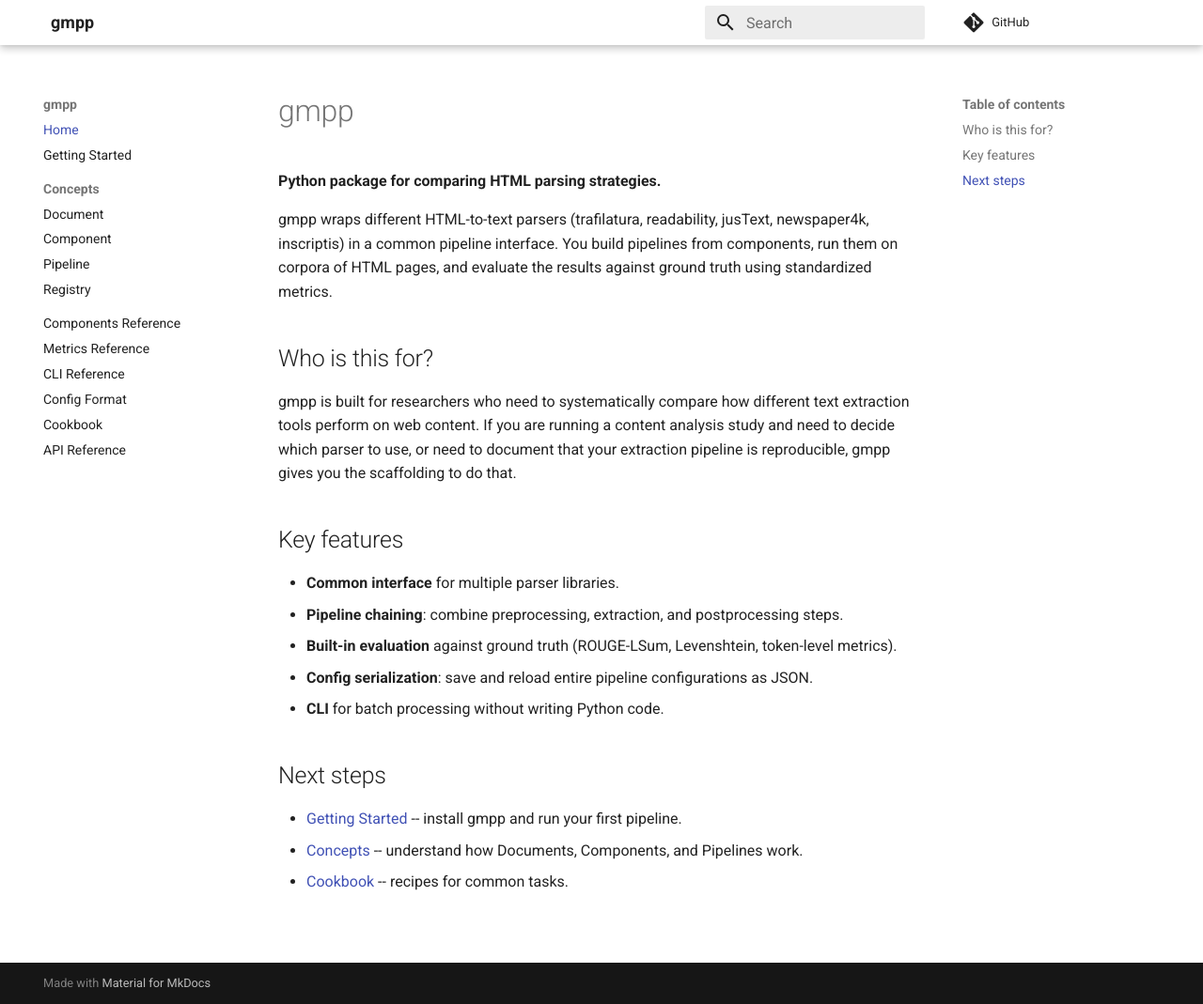
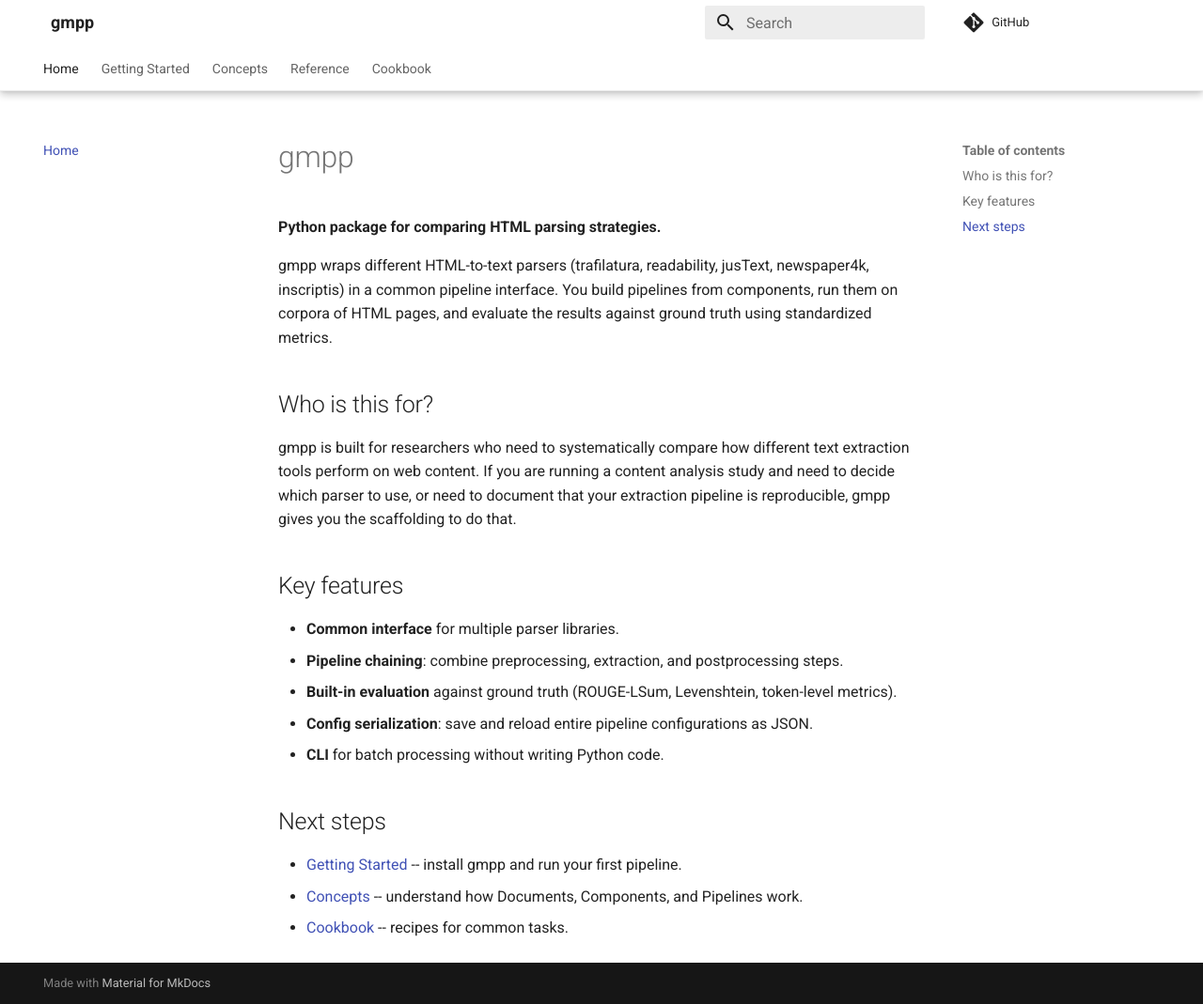
Before and after one commit to ghxm/gmpp, an MkDocs documentation site: the page built from docs/index.md, in a window 1280 px wide and 1069 px high. Shown: the whole window at 94% size. Built offline with MkDocs 1.6.1 and Material for MkDocs 9.7.7, drawn with Linux system fonts in a browser that asks for light colours; comment, search, counter and statistics services are not loaded.

Commit message:
docs: add navigation tabs and group reference pages

```diff
--- a/mkdocs.yml
+++ b/mkdocs.yml
@@ -13,6 +13,8 @@ theme:
     primary: white
   favicon: null
   features:
+    - navigation.tabs
+    - navigation.tabs.sticky
     - navigation.sections
     - navigation.expand
     - content.code.copy
@@ -24,12 +26,13 @@ nav:
     - Component: concepts/component.md
     - Pipeline: concepts/pipeline.md
     - Registry: concepts/registry.md
-  - Components Reference: components.md
-  - Metrics Reference: metrics.md
-  - CLI Reference: cli.md
-  - Config Format: config.md
+  - Reference:
+    - Components: components.md
+    - Metrics: metrics.md
+    - CLI: cli.md
+    - Config Format: config.md
+    - API: api.md
   - Cookbook: cookbook.md
-  - API Reference: api.md
 extra_css:
   - stylesheets/extra.css
 markdown_extensions:
```
